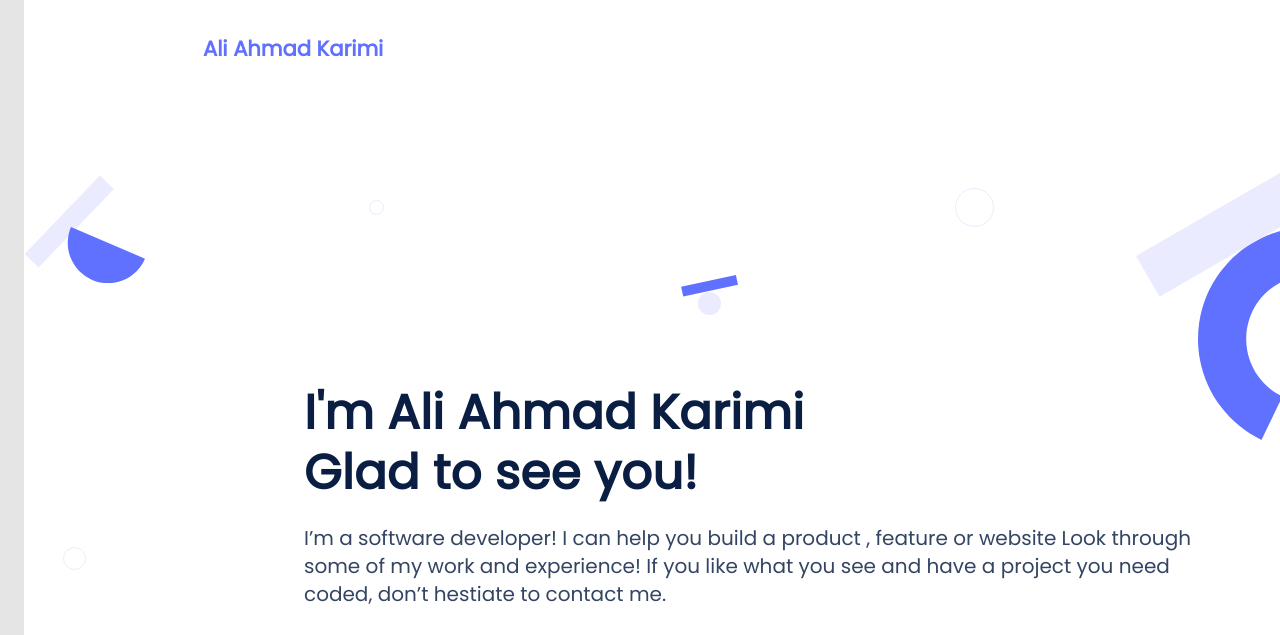
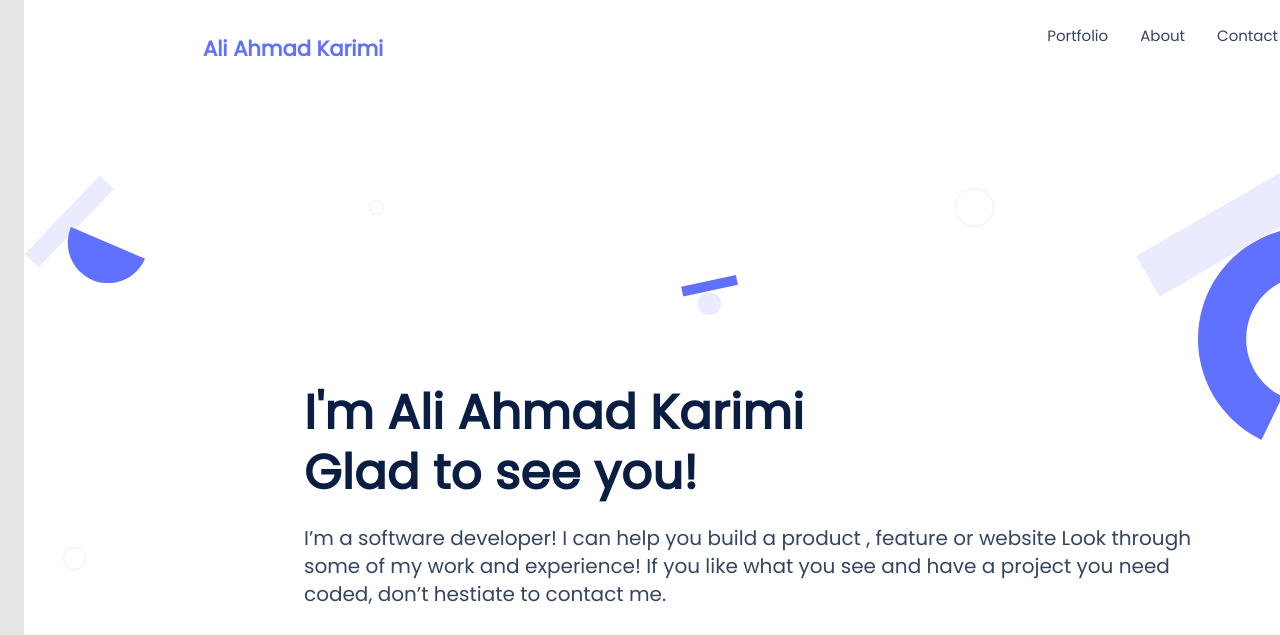
Before and after one commit to Aliahmad-karimi/Porfolio.github.io, a plain HTML site: page index.html in a window 1280 px wide. Shown: the top 635 px of the page. Drawn offline with Linux system fonts and the light colour scheme.

Commit message:
fix final errors

```diff
--- a/index.html
+++ b/index.html
@@ -21,9 +21,9 @@
                 <img src="images/Icon-Menu.png" alt="Menu Icon" class="img-3">
             </nav>
             <ul class="tool-social">
-                <li>Portfolio</li>
-                <li>About</li>
-                <li>Contact</li>
+                <li class="tool-social1">Portfolio</li>
+                <li class="tool-social1">About</li>
+                <li class="tool-social1">Contact</li>
             </ul>
         </header>
        <section class="context">
--- a/style.css
+++ b/style.css
@@ -592,13 +592,13 @@ footer .submit:active {
     display: none;
   }
 
-  .header ul {
+  .main-page .header .tool-social {
     list-style-type: none;
     display: flex;
     margin-right: 154px;
   }
 
-  .main-page .header li {
+  .main-page .header .tool-social1 {
     font-family: 'Poppins', sans-serif;
     font-weight: 500;
     font-size: 15px;
@@ -611,7 +611,7 @@ footer .submit:active {
     transition: all 0.4s ease;
   }
 
-  .main-page .header li:hover {
+  .main-page .header .tool-social1:hover {
     font-size: 18px;
     color: #6070ff;
   }
```
